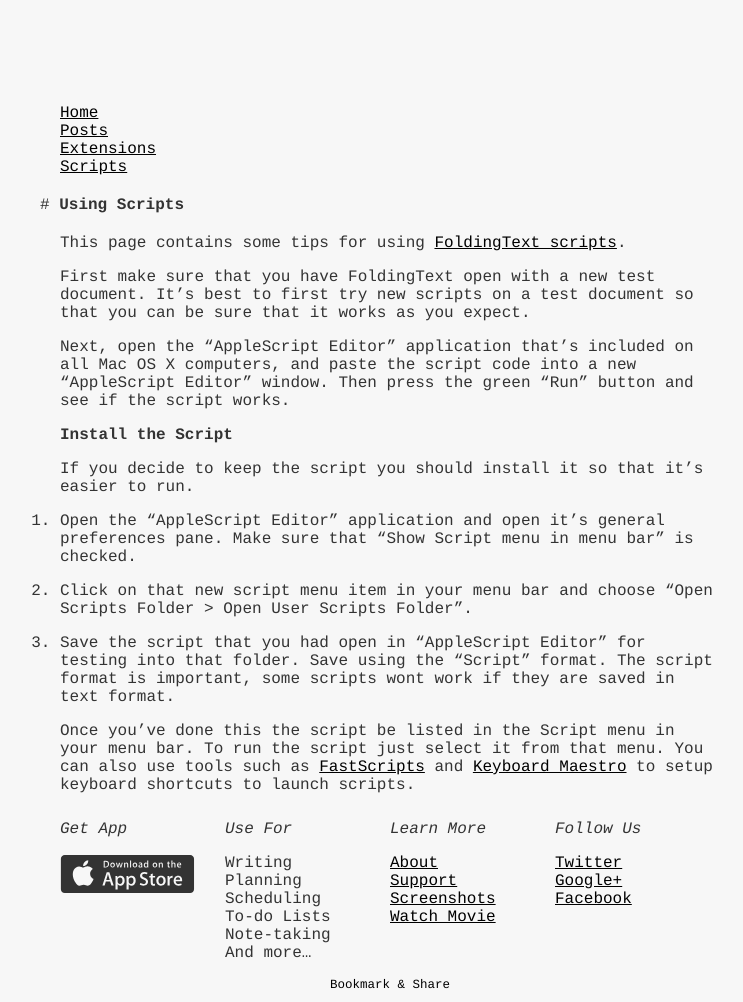
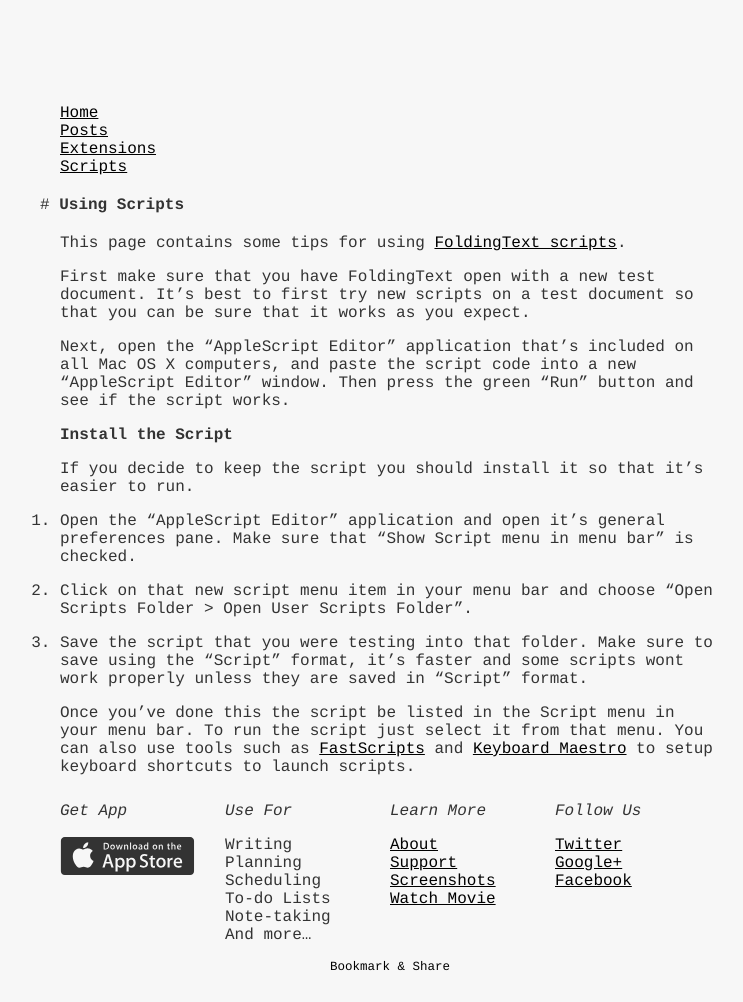
Before and after one commit to RobTrew/tree-tools, a Jekyll site: the page built from posts/extensions/scripts/using_scripts/index.md, in a window 1280 px wide. Shown: the whole page, without its empty margins (250-993 px from the left). Built offline with Jekyll 4.4.1, drawn with Linux system fonts in a browser that asks for light colours.

Commit message:
updated wording of save as script text

```diff
--- a/posts/extensions/scripts/using_scripts/index.md
+++ b/posts/extensions/scripts/using_scripts/index.md
@@ -17,6 +17,6 @@
 
 2. Click on that new script menu item in your menu bar and choose "Open Scripts Folder > Open User Scripts Folder".
 
-3. Save the script that you had open in "AppleScript Editor" for testing into that folder. Save using the "Script" format. The script format is important, some scripts wont work if they are saved in text format.
+3. Save the script that you were testing into that folder. Make sure to save using the "Script" format, it's faster and some scripts wont work properly unless they are saved in "Script" format.
 
 Once you've done this the script be listed in the Script menu in your menu bar. To run the script just select it from that menu. You can also use tools such as [FastScripts](http://www.red-sweater.com/fastscripts/) and [Keyboard Maestro](http://www.keyboardmaestro.com/main/) to  setup keyboard shortcuts to launch scripts.
```
